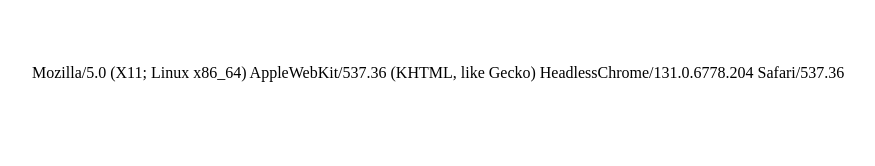
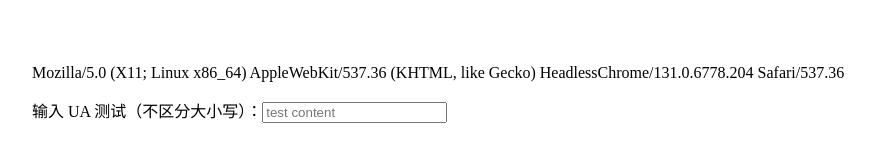
Before and after one commit to JevonsCode/__temporary__, a plain HTML site: page index.html in a window 1280 px wide. Shown: the whole page, without its empty margins (16-891 px from the left). Drawn offline with Linux system fonts and the light colour scheme.

Commit message:
Update index.html

```diff
--- a/index.html
+++ b/index.html
@@ -13,8 +13,31 @@
   </style>
   <body>
     <p id="iii"></p>
+    输入 UA 测试（不区分大小写）：<input
+      id="input"
+      type="text"
+      placeholder="test content"
+      oninput="getRes()"
+    />
+    <span id="res"></span>
   </body>
   <script>
-    document.querySelector("#iii").innerHTML = navigator.userAgent;
+    document.querySelector("#iii").innerText = navigator.userAgent;
+
+    function getRes(v) {
+      const value = document.querySelector("#input").value;
+      const reg = new RegExp(value, "i");
+      navigator.userAgent.match(reg);
+
+      if (!document.querySelector("#input").value) {
+        document.querySelector("#res").innerText = "";
+      } else {
+        document.querySelector("#res").innerText = navigator.userAgent.match(
+          reg
+        )
+          ? "✅"
+          : "❌";
+      }
+    }
   </script>
 </html>
```
